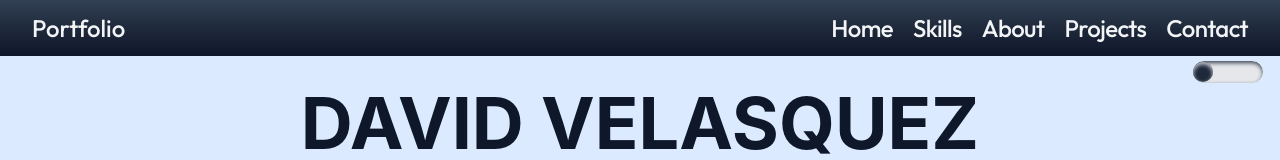
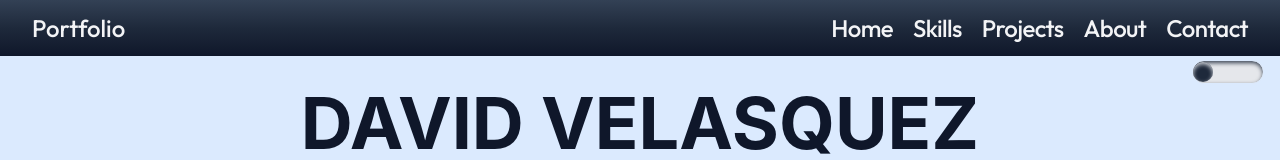
Before and after one commit to davidxv15/Portfolio-2, a React (Vite) app: page / in a window 1280 px wide. Shown: the top 160 px of the page. Built offline with nearby package versions, Linux system fonts and the light colour scheme; a web font is replaced by a local one.

Commit message:
navbar order

```diff
--- a/src/components/Navbar.tsx
+++ b/src/components/Navbar.tsx
@@ -21,11 +21,11 @@ const Navbar: React.FC = () => {
             <a href="#projects" className="text-gray-100 hover:text-gray-400">
               Skills
             </a>
+            <a href="#projects" className="text-gray-100 hover:text-gray-400">
+              Projects
+            </a>
             <a href="#about" className="text-gray-100 hover:text-gray-400">
               About
-            </a>
-            <a href="#projects" className="text-gray-100 hover:text-gray-400">
-              Projects
             </a>
             <a href="#contact" className="text-gray-100 hover:text-gray-400">
               Contact
```
